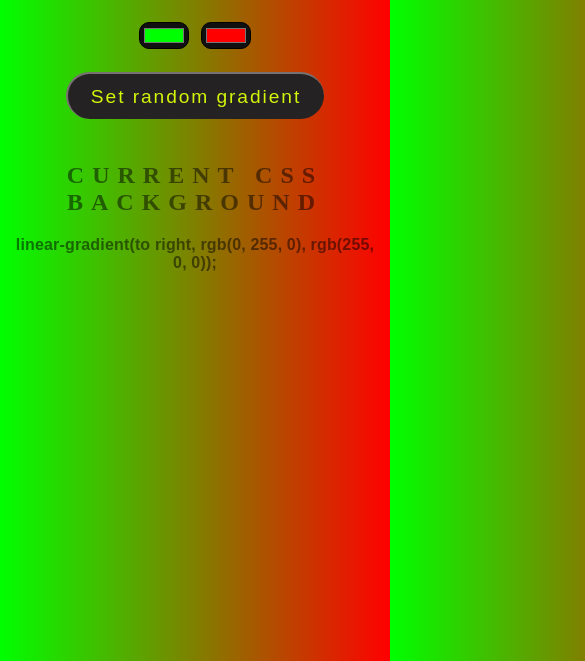
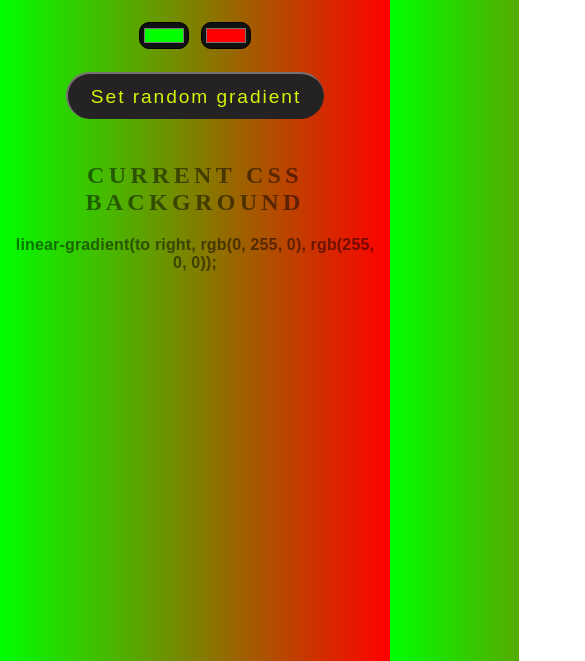
Before and after one commit to ttqureshi/background-generator, a plain HTML site: page index.html in a window 390 px wide. Shown: the part 183-844 px from the top of the page, 585 px wide, since content can reach past the window. Drawn offline with Linux system fonts and the light colour scheme.

Commit message:
Update style.css

```diff
--- a/style.css
+++ b/style.css
@@ -15,6 +15,12 @@
     text-transform: uppercase;
     letter-spacing: .5em;
     width: 100%;
+}
+
+@media only screen and (max-width: 700px) {
+    h1,h2 {
+        letter-spacing: 0.18em;
+    }
 }
 
 h3 {
```
